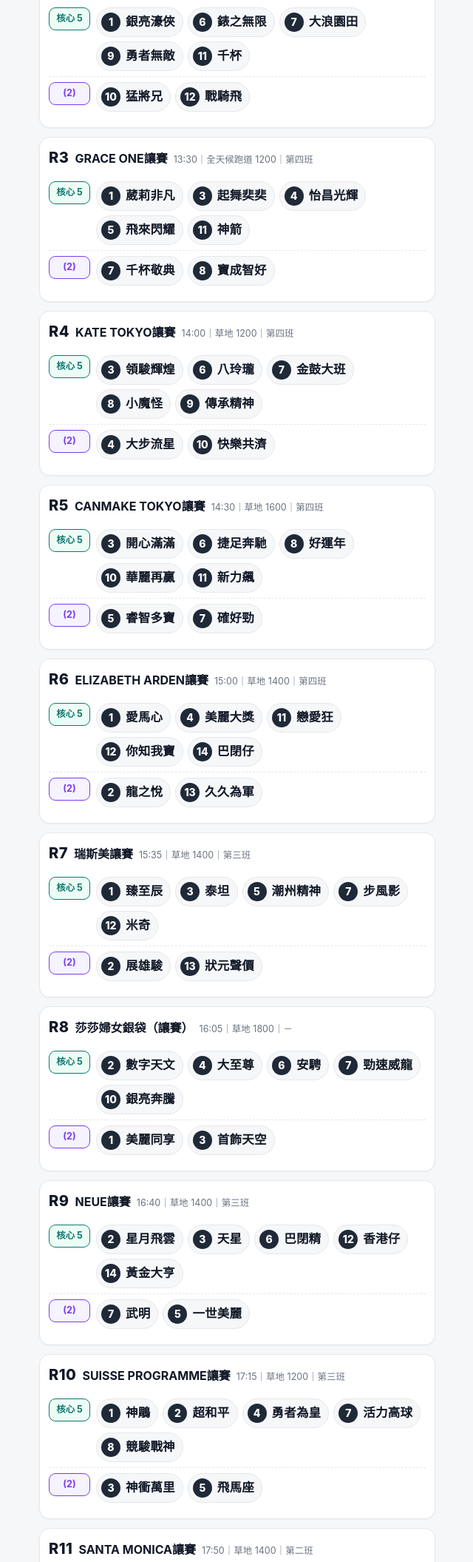
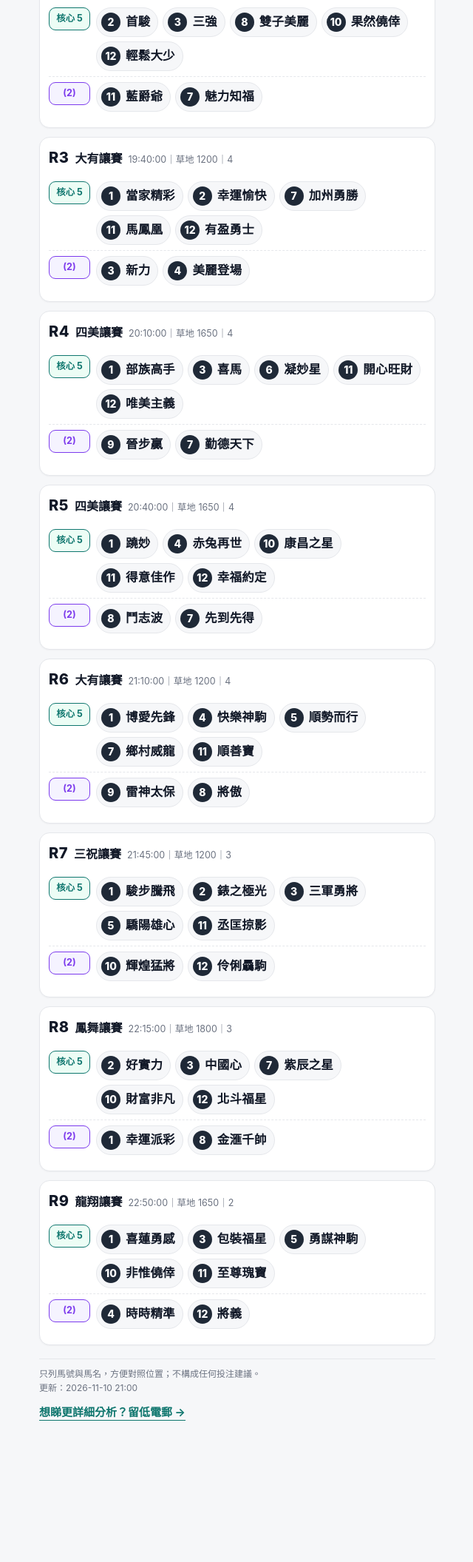
Before and after one commit to harvesthorse2026-maker/my_horse2026_APS, a plain HTML site: page index.html in a window 1280 px wide. Shown: the part 403-2514 px from the top of the page at 74% size, without its empty margins (319-959 px from the left). After the commit the page ends 2352 px from the top, so only its background shows below. Drawn offline with Linux system fonts and the light colour scheme.

Commit message:
精簡版自動更新（member_watch）

```diff
--- a/index.html
+++ b/index.html
@@ -75,512 +75,420 @@
    ⚠️ 出街版：唔准加位數／分數／賠率／短評
    ✅ 例外（Alan 2026-11-07 批）：可加 {sq:"縮1 (-1)"} ＝ 測試縮情強弱＋第幾場
 ──────────────────────────────────────────────────── */
-const META = {"date": "2026-11-08", "venue": "沙田", "dow": "日", "updated": "2026-11-07 21:33", "src": "touch_map_20261108_R*.json（summary.core5／pool2）"}
+const META = {"date": "2026-11-11", "venue": "跑馬地", "dow": "三", "updated": "2026-11-10 21:00", "src": "touch_map_20261111_R*.json（summary.core5／pool2）"}
 
 const RACES = [
   {
     "r": 1,
-    "name": "L'OREAL PARIS讓賽",
-    "dist": "草地 1800",
-    "cls": "第五班",
-    "time": "12:30",
+    "name": "爵祿讓賽",
+    "dist": "草地 1650",
+    "cls": "5",
+    "time": "18:40:00",
     "core5": [
       {
         "no": 2,
-        "nm": "禾道威",
-        "b": "J463"
+        "nm": "猶有心得",
+        "b": "K394"
       },
       {
-        "no": 4,
-        "nm": "齊歡最樂",
-        "b": "J182"
+        "no": 6,
+        "nm": "發財金戈",
+        "b": "K457"
       },
       {
-        "no": 5,
-        "nm": "竣誠駒",
-        "b": "H486"
+        "no": 8,
+        "nm": "萬事勝利",
+        "b": "L163"
       },
       {
         "no": 11,
-        "nm": "型到爆",
-        "b": "H011"
+        "nm": "銳一",
+        "b": "J037"
       },
       {
-        "no": 14,
-        "nm": "幸運同行",
-        "b": "J331"
+        "no": 12,
+        "nm": "威威父子",
+        "b": "H419"
       }
     ],
     "two": [
       {
         "no": 9,
-        "nm": "蜜蜜送",
-        "b": "J502"
+        "nm": "極速滿貫",
+        "b": "G277"
       },
       {
-        "no": 3,
-        "nm": "連連好運",
-        "b": "K500"
+        "no": 1,
+        "nm": "電路一百",
+        "b": "K308"
       }
     ]
   },
   {
     "r": 2,
-    "name": "NEOGENCE讓賽",
-    "dist": "全天候跑道 1200",
-    "cls": "第五班",
-    "time": "13:00",
+    "name": "五芳讓賽",
+    "dist": "草地 1200",
+    "cls": "5",
+    "time": "19:10:00",
+    "core5": [
+      {
+        "no": 2,
+        "nm": "首駿",
+        "b": "K189"
+      },
+      {
+        "no": 3,
+        "nm": "三強",
+        "b": "K229"
+      },
+      {
+        "no": 8,
+        "nm": "雙子美麗",
+        "b": "L129"
+      },
+      {
+        "no": 10,
+        "nm": "果然僥倖",
+        "b": "H252"
+      },
+      {
+        "no": 12,
+        "nm": "輕鬆大少",
+        "b": "J319"
+      }
+    ],
+    "two": [
+      {
+        "no": 11,
+        "nm": "藍爵爺",
+        "b": "J448"
+      },
+      {
+        "no": 7,
+        "nm": "魅力知福",
+        "b": "K038"
+      }
+    ]
+  },
+  {
+    "r": 3,
+    "name": "大有讓賽",
+    "dist": "草地 1200",
+    "cls": "4",
+    "time": "19:40:00",
     "core5": [
       {
         "no": 1,
-        "nm": "銀亮濠俠",
-        "b": "J532"
+        "nm": "當家精彩",
+        "b": "K322"
+      },
+      {
+        "no": 2,
+        "nm": "幸運愉快",
+        "b": "K064"
+      },
+      {
+        "no": 7,
+        "nm": "加州勇勝",
+        "b": "K364"
+      },
+      {
+        "no": 11,
+        "nm": "馬鳳凰",
+        "b": "J516"
+      },
+      {
+        "no": 12,
+        "nm": "有盈勇士",
+        "b": "K271"
+      }
+    ],
+    "two": [
+      {
+        "no": 3,
+        "nm": "新力",
+        "b": "H325"
+      },
+      {
+        "no": 4,
+        "nm": "美麗登場",
+        "b": "L260"
+      }
+    ]
+  },
+  {
+    "r": 4,
+    "name": "四美讓賽",
+    "dist": "草地 1650",
+    "cls": "4",
+    "time": "20:10:00",
+    "core5": [
+      {
+        "no": 1,
+        "nm": "部族高手",
+        "b": "K307"
+      },
+      {
+        "no": 3,
+        "nm": "喜馬",
+        "b": "K347"
       },
       {
         "no": 6,
-        "nm": "錶之無限",
-        "b": "L100"
+        "nm": "凝妙星",
+        "b": "K444"
+      },
+      {
+        "no": 11,
+        "nm": "開心旺財",
+        "b": "L045"
+      },
+      {
+        "no": 12,
+        "nm": "唯美主義",
+        "b": "H289"
+      }
+    ],
+    "two": [
+      {
+        "no": 9,
+        "nm": "晉步贏",
+        "b": "L269"
       },
       {
         "no": 7,
-        "nm": "大浪園田",
-        "b": "K209"
+        "nm": "勤德天下",
+        "b": "K327"
+      }
+    ]
+  },
+  {
+    "r": 5,
+    "name": "四美讓賽",
+    "dist": "草地 1650",
+    "cls": "4",
+    "time": "20:40:00",
+    "core5": [
+      {
+        "no": 1,
+        "nm": "蹺妙",
+        "b": "L031"
       },
       {
-        "no": 9,
-        "nm": "勇者無敵",
-        "b": "K217"
+        "no": 4,
+        "nm": "赤兔再世",
+        "b": "L461"
+      },
+      {
+        "no": 10,
+        "nm": "康昌之星",
+        "b": "K003"
       },
       {
         "no": 11,
-        "nm": "千杯",
-        "b": "J482"
+        "nm": "得意佳作",
+        "b": "G125"
+      },
+      {
+        "no": 12,
+        "nm": "幸福約定",
+        "b": "L266"
+      }
+    ],
+    "two": [
+      {
+        "no": 8,
+        "nm": "鬥志波",
+        "b": "K096"
+      },
+      {
+        "no": 7,
+        "nm": "先到先得",
+        "b": "J098"
+      }
+    ]
+  },
+  {
+    "r": 6,
+    "name": "大有讓賽",
+    "dist": "草地 1200",
+    "cls": "4",
+    "time": "21:10:00",
+    "core5": [
+      {
+        "no": 1,
+        "nm": "博愛先鋒",
+        "b": "G465"
+      },
+      {
+        "no": 4,
+        "nm": "快樂神駒",
+        "b": "L050"
+      },
+      {
+        "no": 5,
+        "nm": "順勢而行",
+        "b": "M012"
+      },
+      {
+        "no": 7,
+        "nm": "鄉村威龍",
+        "b": "L325"
+      },
+      {
+        "no": 11,
+        "nm": "順善寶",
+        "b": "K239"
+      }
+    ],
+    "two": [
+      {
+        "no": 9,
+        "nm": "雷神太保",
+        "b": "K017"
+      },
+      {
+        "no": 8,
+        "nm": "將傲",
+        "b": "L277"
+      }
+    ]
+  },
+  {
+    "r": 7,
+    "name": "三祝讓賽",
+    "dist": "草地 1200",
+    "cls": "3",
+    "time": "21:45:00",
+    "core5": [
+      {
+        "no": 1,
+        "nm": "駿步騰飛",
+        "b": "H395"
+      },
+      {
+        "no": 2,
+        "nm": "錶之極光",
+        "b": "K097"
+      },
+      {
+        "no": 3,
+        "nm": "三軍勇將",
+        "b": "J360"
+      },
+      {
+        "no": 5,
+        "nm": "驕陽雄心",
+        "b": "K553"
+      },
+      {
+        "no": 11,
+        "nm": "丞匡掠影",
+        "b": "L168"
       }
     ],
     "two": [
       {
         "no": 10,
-        "nm": "猛將兄",
-        "b": "K089"
+        "nm": "輝煌猛將",
+        "b": "L414"
       },
       {
         "no": 12,
-        "nm": "戰騎飛",
-        "b": "J294"
+        "nm": "伶俐驫駒",
+        "b": "H108"
       }
     ]
   },
   {
-    "r": 3,
-    "name": "GRACE ONE讓賽",
-    "dist": "全天候跑道 1200",
-    "cls": "第四班",
-    "time": "13:30",
+    "r": 8,
+    "name": "鳳舞讓賽",
+    "dist": "草地 1800",
+    "cls": "3",
+    "time": "22:15:00",
     "core5": [
       {
-        "no": 1,
-        "nm": "葳莉非凡",
-        "b": "K297"
+        "no": 2,
+        "nm": "好實力",
+        "b": "K381"
       },
       {
         "no": 3,
-        "nm": "起舞奜奜",
-        "b": "K405"
+        "nm": "中國心",
+        "b": "K395"
       },
       {
-        "no": 4,
-        "nm": "怡昌光輝",
-        "b": "K074"
+        "no": 7,
+        "nm": "紫辰之星",
+        "b": "L149"
       },
       {
-        "no": 5,
-        "nm": "飛來閃耀",
-        "b": "K175"
+        "no": 10,
+        "nm": "財富非凡",
+        "b": "L057"
       },
       {
-        "no": 11,
-        "nm": "神箭",
-        "b": "L254"
+        "no": 12,
+        "nm": "北斗福星",
+        "b": "L238"
       }
     ],
     "two": [
       {
-        "no": 7,
-        "nm": "千杯敬典",
-        "b": "H321"
+        "no": 1,
+        "nm": "幸運派彩",
+        "b": "K313"
       },
       {
         "no": 8,
-        "nm": "寶成智好",
-        "b": "K301"
+        "nm": "金滙千帥",
+        "b": "J498"
       }
     ]
   },
   {
-    "r": 4,
-    "name": "KATE TOKYO讓賽",
-    "dist": "草地 1200",
-    "cls": "第四班",
-    "time": "14:00",
+    "r": 9,
+    "name": "龍翔讓賽",
+    "dist": "草地 1650",
+    "cls": "2",
+    "time": "22:50:00",
     "core5": [
       {
-        "no": 3,
-        "nm": "領駿輝煌",
-        "b": "L265"
+        "no": 1,
+        "nm": "喜蓮勇感",
+        "b": "H215"
       },
       {
-        "no": 6,
-        "nm": "八玲瓏",
-        "b": "L443"
+        "no": 3,
+        "nm": "包裝福星",
+        "b": "J454"
       },
       {
-        "no": 7,
-        "nm": "金鼓大班",
-        "b": "K506"
+        "no": 5,
+        "nm": "勇謀神駒",
+        "b": "L513"
       },
       {
-        "no": 8,
-        "nm": "小魔怪",
-        "b": "K391"
+        "no": 10,
+        "nm": "非惟僥倖",
+        "b": "J050"
       },
       {
-        "no": 9,
-        "nm": "傳承精神",
-        "b": "L156"
+        "no": 11,
+        "nm": "至尊瑰寶",
+        "b": "K258"
       }
     ],
     "two": [
       {
         "no": 4,
-        "nm": "大步流星",
-        "b": "L569"
-      },
-      {
-        "no": 10,
-        "nm": "快樂共濟",
-        "b": "L049"
-      }
-    ]
-  },
-  {
-    "r": 5,
-    "name": "CANMAKE TOKYO讓賽",
-    "dist": "草地 1600",
-    "cls": "第四班",
-    "time": "14:30",
-    "core5": [
-      {
-        "no": 3,
-        "nm": "開心滿滿",
-        "b": "L258"
-      },
-      {
-        "no": 6,
-        "nm": "捷足奔馳",
-        "b": "J524"
-      },
-      {
-        "no": 8,
-        "nm": "好運年",
-        "b": "K443"
-      },
-      {
-        "no": 10,
-        "nm": "華麗再贏",
-        "b": "L087"
-      },
-      {
-        "no": 11,
-        "nm": "新力飆",
-        "b": "K177"
-      }
-    ],
-    "two": [
-      {
-        "no": 5,
-        "nm": "睿智多寶",
-        "b": "L044"
-      },
-      {
-        "no": 7,
-        "nm": "確好勁",
-        "b": "K199"
-      }
-    ]
-  },
-  {
-    "r": 6,
-    "name": "ELIZABETH ARDEN讓賽",
-    "dist": "草地 1400",
-    "cls": "第四班",
-    "time": "15:00",
-    "core5": [
-      {
-        "no": 1,
-        "nm": "愛馬心",
-        "b": "L220"
-      },
-      {
-        "no": 4,
-        "nm": "美麗大獎",
-        "b": "L326"
-      },
-      {
-        "no": 11,
-        "nm": "戀愛狂",
-        "b": "K118"
+        "nm": "時時精準",
+        "b": "K037"
       },
       {
         "no": 12,
-        "nm": "你知我寶",
-        "b": "L132"
-      },
-      {
-        "no": 14,
-        "nm": "巴閉仔",
-        "b": "H298"
-      }
-    ],
-    "two": [
-      {
-        "no": 2,
-        "nm": "龍之悅",
-        "b": "K571"
-      },
-      {
-        "no": 13,
-        "nm": "久久為軍",
-        "b": "K231"
-      }
-    ]
-  },
-  {
-    "r": 7,
-    "name": "瑞斯美讓賽",
-    "dist": "草地 1400",
-    "cls": "第三班",
-    "time": "15:35",
-    "core5": [
-      {
-        "no": 1,
-        "nm": "臻至辰",
-        "b": "K238"
-      },
-      {
-        "no": 3,
-        "nm": "泰坦",
-        "b": "L213"
-      },
-      {
-        "no": 5,
-        "nm": "潮州精神",
-        "b": "H175"
-      },
-      {
-        "no": 7,
-        "nm": "步風影",
-        "b": "L179"
-      },
-      {
-        "no": 12,
-        "nm": "米奇",
-        "b": "K082"
-      }
-    ],
-    "two": [
-      {
-        "no": 2,
-        "nm": "展雄駿",
-        "b": "L432"
-      },
-      {
-        "no": 13,
-        "nm": "狀元聲價",
-        "b": "L546"
-      }
-    ]
-  },
-  {
-    "r": 8,
-    "name": "莎莎婦女銀袋（讓賽）",
-    "dist": "草地 1800",
-    "cls": "－",
-    "time": "16:05",
-    "core5": [
-      {
-        "no": 2,
-        "nm": "數字天文",
-        "b": "L080"
-      },
-      {
-        "no": 4,
-        "nm": "大至尊",
-        "b": "J208"
-      },
-      {
-        "no": 6,
-        "nm": "安騁",
-        "b": "H452"
-      },
-      {
-        "no": 7,
-        "nm": "勁速威龍",
-        "b": "H380"
-      },
-      {
-        "no": 10,
-        "nm": "銀亮奔騰",
-        "b": "K057"
-      }
-    ],
-    "two": [
-      {
-        "no": 1,
-        "nm": "美麗同享",
-        "b": "E058"
-      },
-      {
-        "no": 3,
-        "nm": "首飾天空",
-        "b": "K032"
-      }
-    ]
-  },
-  {
-    "r": 9,
-    "name": "NEUE讓賽",
-    "dist": "草地 1400",
-    "cls": "第三班",
-    "time": "16:40",
-    "core5": [
-      {
-        "no": 2,
-        "nm": "星月飛雲",
-        "b": "K363"
-      },
-      {
-        "no": 3,
-        "nm": "天星",
-        "b": "K234"
-      },
-      {
-        "no": 6,
-        "nm": "巴閉精",
-        "b": "L040"
-      },
-      {
-        "no": 12,
-        "nm": "香港仔",
-        "b": "L020"
-      },
-      {
-        "no": 14,
-        "nm": "黃金大亨",
-        "b": "L135"
-      }
-    ],
-    "two": [
-      {
-        "no": 7,
-        "nm": "武明",
-        "b": "L553"
-      },
-      {
-        "no": 5,
-        "nm": "一世美麗",
-        "b": "K489"
-      }
-    ]
-  },
-  {
-    "r": 10,
-    "name": "SUISSE PROGRAMME讓賽",
-    "dist": "草地 1200",
-    "cls": "第三班",
-    "time": "17:15",
-    "core5": [
-      {
-        "no": 1,
-        "nm": "神鵰",
-        "b": "L336"
-      },
-      {
-        "no": 2,
-        "nm": "超和平",
-        "b": "L226"
-      },
-      {
-        "no": 4,
-        "nm": "勇者為皇",
-        "b": "L016"
-      },
-      {
-        "no": 7,
-        "nm": "活力高球",
-        "b": "L522"
-      },
-      {
-        "no": 8,
-        "nm": "競駿戰神",
-        "b": "L478"
-      }
-    ],
-    "two": [
-      {
-        "no": 3,
-        "nm": "神衝萬里",
-        "b": "L519"
-      },
-      {
-        "no": 5,
-        "nm": "飛馬座",
-        "b": "L075"
-      }
-    ]
-  },
-  {
-    "r": 11,
-    "name": "SANTA MONICA讓賽",
-    "dist": "草地 1400",
-    "cls": "第二班",
-    "time": "17:50",
-    "core5": [
-      {
-        "no": 4,
-        "nm": "喜慶寶",
-        "b": "K583"
-      },
-      {
-        "no": 7,
-        "nm": "美麗星晨",
-        "b": "K491"
-      },
-      {
-        "no": 8,
-        "nm": "晒冷",
-        "b": "K369"
-      },
-      {
-        "no": 11,
-        "nm": "勇霸神駒",
-        "b": "M123"
-      },
-      {
-        "no": 14,
-        "nm": "堅先生",
-        "b": "L232"
-      }
-    ],
-    "two": [
-      {
-        "no": 5,
-        "nm": "綠族無限",
-        "b": "H338"
-      },
-      {
-        "no": 10,
-        "nm": "加利斯",
-        "b": "L564"
+        "nm": "將義",
+        "b": "J446"
       }
     ]
   }
```
